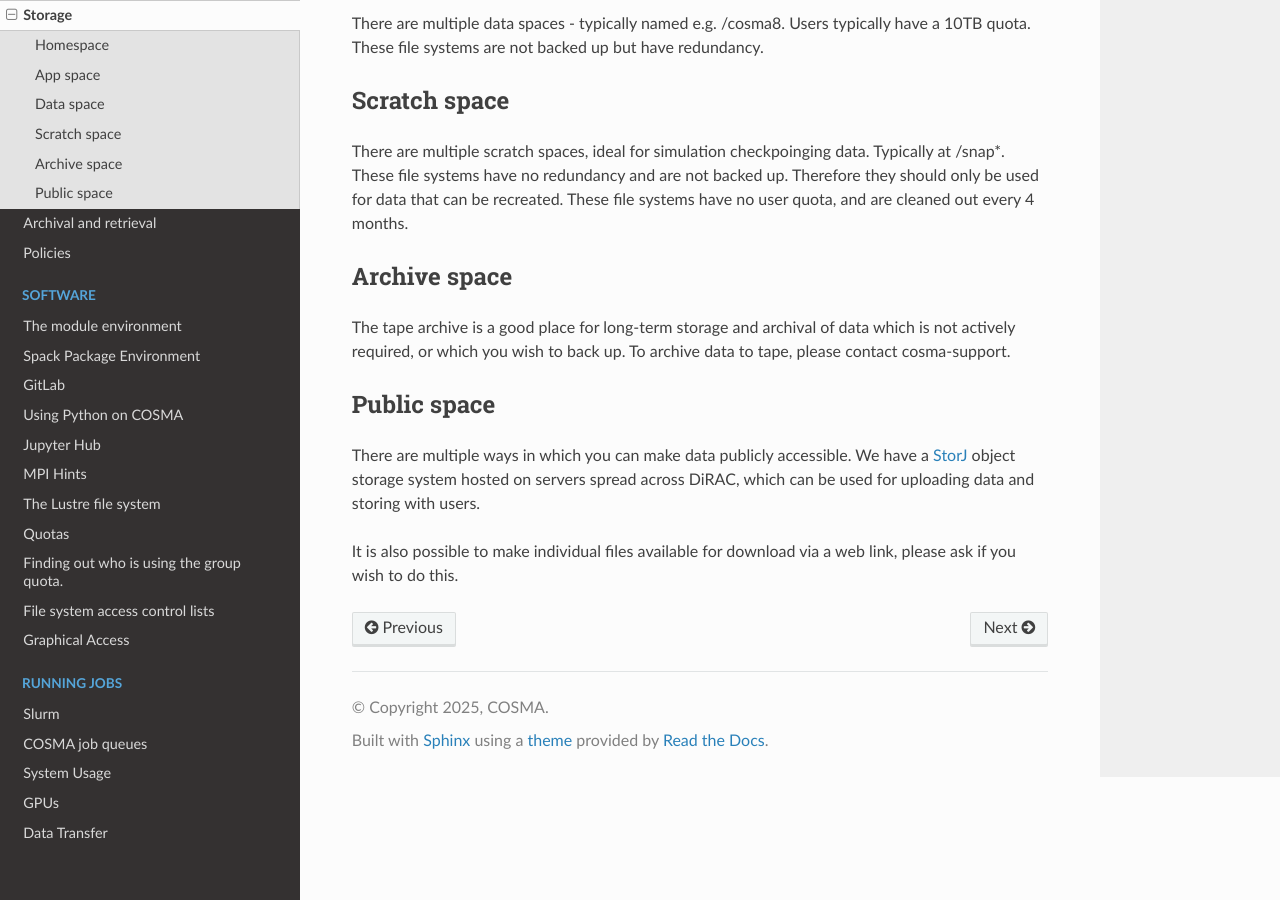
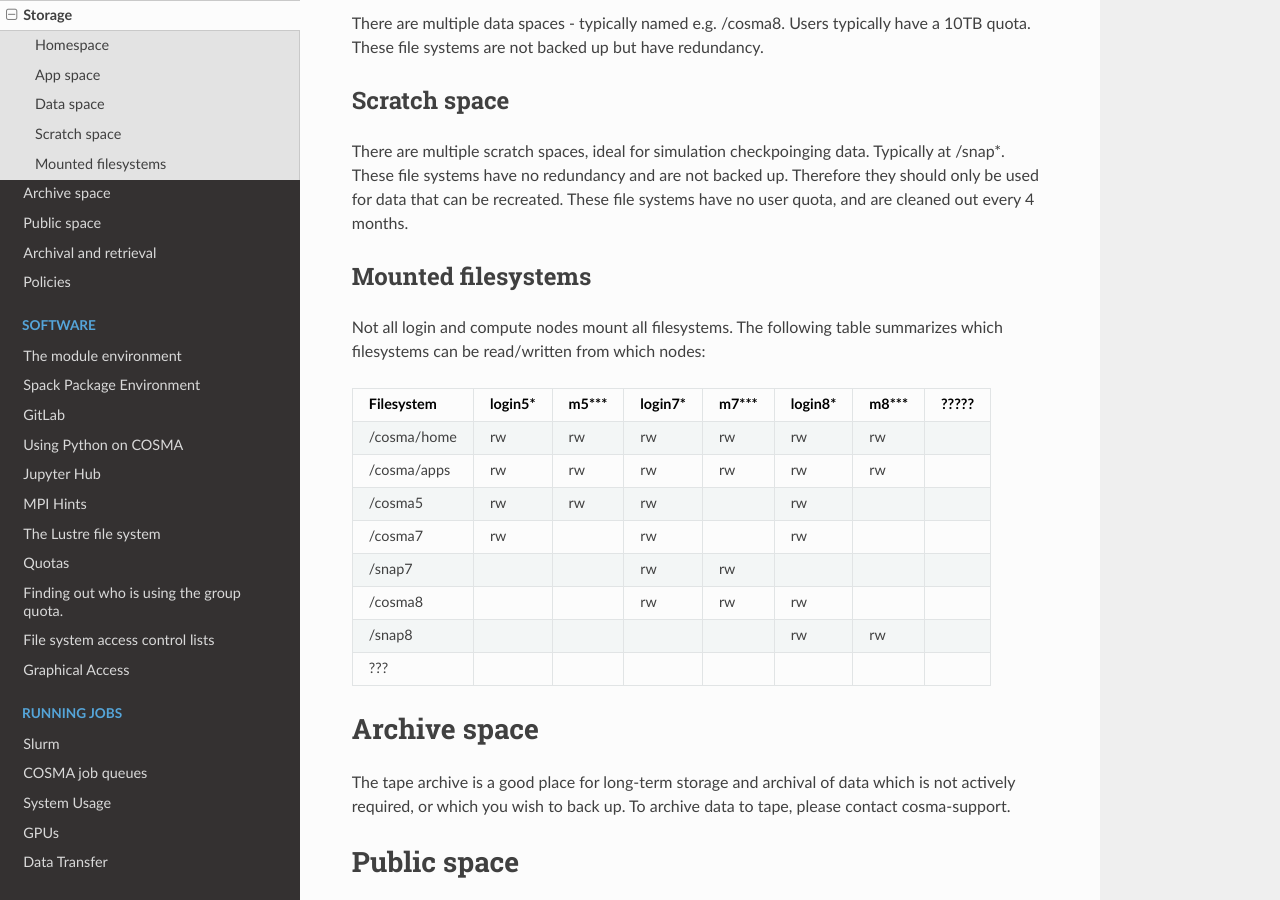
Before and after one commit to agb32/cosmadoc, a Sphinx documentation site: the page built from docs/source/storage.md, in a window 1280 px wide and 900 px high, scrolled down 700 px. Built offline with Sphinx 7.4.7 and the Read the Docs theme 3.1.0, drawn with Linux system fonts in a browser that asks for light colours.

Commit message:
Filesystem mounting table

```diff
--- a/docs/source/storage.md
+++ b/docs/source/storage.md
@@ -15,6 +15,7 @@ User homespace is found under /cosma/home and is a NFS-mounted file system.  Use
 ## App space
 
 User app space is found under /cosma/apps and is a NFS-mounted file system.  Users typically have a 100GB quota.  This file system is snapshotted hourly, with snapshots kept for up to one week.
+
 ## Data space
 
 There are multiple data spaces - typically named e.g. /cosma8.  Users typically have a 10TB quota.  These file systems are not backed up but have redundancy.
@@ -23,11 +24,26 @@ There are multiple data spaces - typically named e.g. /cosma8.  Users typically
 
 There are multiple scratch spaces, ideal for simulation checkpoinging data.  Typically at /snap*.  These file systems have no redundancy and are not backed up.  Therefore they should only be used for data that can be recreated.  These file systems have no user quota, and are cleaned out every 4 months.
 
-## Archive space
+## Mounted filesystems
+
+Not all login and compute nodes mount all filesystems. The following table summarizes which filesystems can be read/written from which nodes:
+
+| Filesystem | login5* | m5*** | login7* | m7*** | login8* | m8*** | ????? |
+| :--------: | :-----: | :---: | :-----: | :---: | :-----: | :---: | :---: |
+| /cosma/home|   rw    |   rw  |   rw    |   rw  |    rw   |   rw  |       |
+| /cosma/apps|   rw    |   rw  |   rw    |   rw  |    rw   |   rw  |       |
+| /cosma5    |   rw    |   rw  |   rw    |       |    rw   |       |       |
+| /cosma7    |   rw    |       |   rw    |       |    rw   |       |       |
+| /snap7     |         |       |   rw    |   rw  |         |       |       |
+| /cosma8    |         |       |   rw    |   rw  |    rw   |       |       |
+| /snap8     |         |       |         |       |    rw   |   rw  |       |
+| ???        |         |       |         |       |         |       |       |
+
+# Archive space
 
 The tape archive is a good place for long-term storage and archival of data which is not actively required, or which you wish to back up.  To archive data to tape, please contact cosma-support.
 
-## Public space
+# Public space
 
 There are multiple ways in which you can make data publicly accessible.  We have a [StorJ](storj.md) object storage system hosted on servers spread across DiRAC, which can be used for uploading data and storing with users.
 
```
